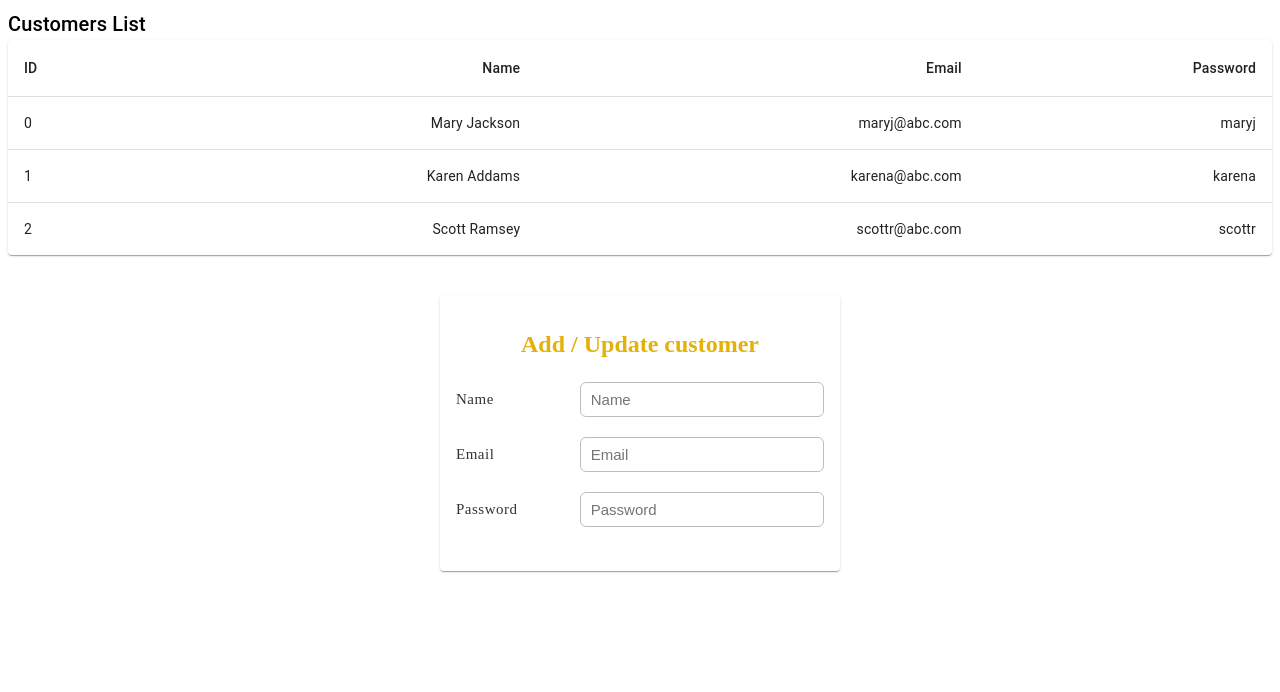
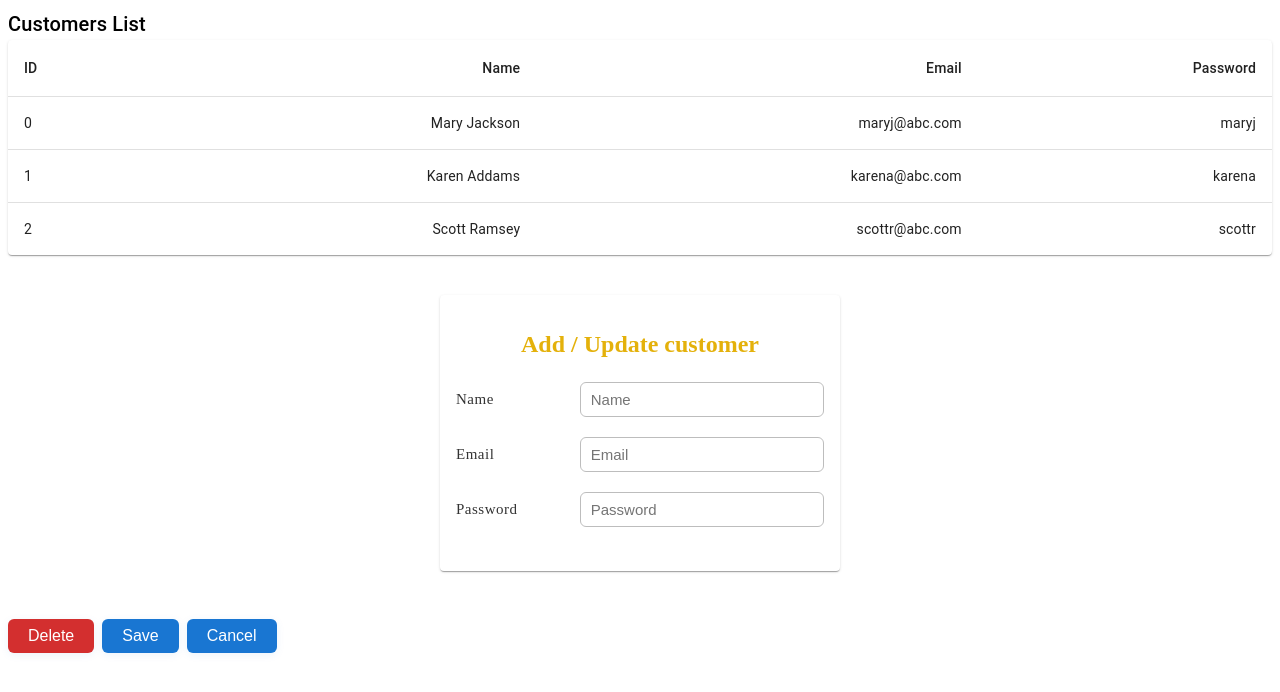
Before and after one commit to devjhwan/GoldenDuck, a React (Vite) app in the folder client/: page / in a window 1280 px wide. Shown: the top 692 px of the page. Built offline with nearby package versions, Linux system fonts and the light colour scheme.

Commit message:
added Delete, Save, Cancel button
Co-Authored-By: Pilar Medina <pilarmedina2000@gmail.com>

```diff
--- a/client/src/App.css
+++ b/client/src/App.css
@@ -28,3 +28,33 @@
   transition: border 0.2s;
   margin-left: 4px;
 }
+
+.form-button {
+  background-color: #1976d2;
+  color: #fff;
+  border: none;
+  border-radius: 6px;
+  padding: 8px 20px;
+  margin: 8px 8px 0 0;
+  font-size: 16px;
+  font-weight: 500;
+  cursor: pointer;
+  transition: background 0.2s, box-shadow 0.2s;
+  box-shadow: 0 2px 8px rgba(25, 118, 210, 0.08);
+}
+
+.form-button:hover,
+.form-button:focus {
+  background-color: #1565c0;
+  box-shadow: 0 4px 16px rgba(25, 118, 210, 0.15);
+  outline: none;
+}
+
+.form-button.delete {
+  background-color: #d32f2f;
+}
+
+.form-button.delete:hover,
+.form-button.delete:focus {
+  background-color: #b71c1c;
+}
--- a/client/src/App.tsx
+++ b/client/src/App.tsx
@@ -54,6 +54,11 @@ function App() {
         </Grid>
         <Grid size={12}>
           <AddUpdateForm />
+        </Grid>
+        <Grid size={12}>
+          <button className="form-button delete">Delete</button>
+          <button className="form-button">Save</button>
+          <button className="form-button">Cancel</button>
         </Grid>
       </Grid>
     </Box>
```
